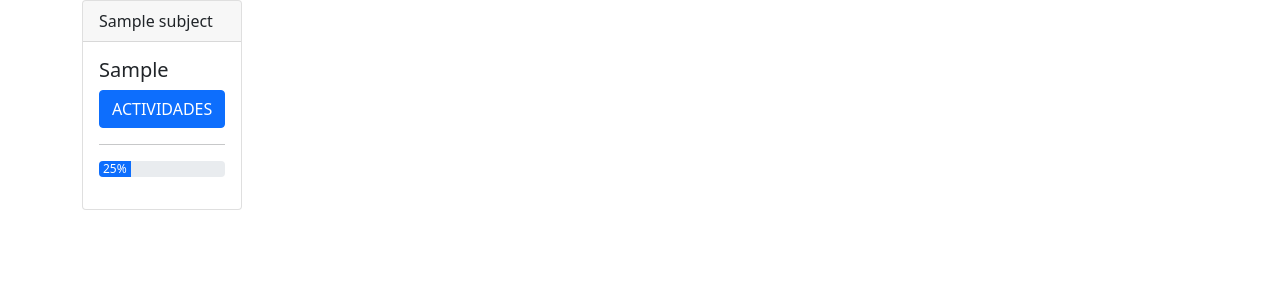
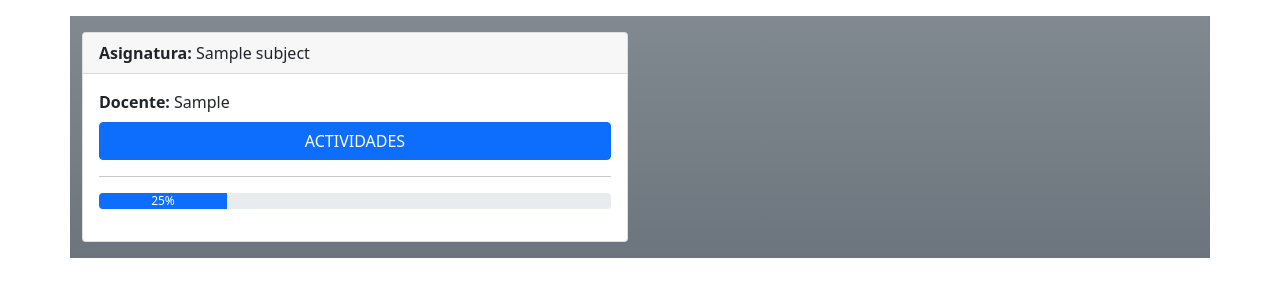
Before and after one commit to JohamSMC/final-project-electiva3, a Django app: page /index/ in a window 1280 px wide. Shown: the top 300 px of the page. Run offline with Django 3.2, Linux system fonts and the light colour scheme; tables that the repository leaves empty hold one stand-in row (values such as "Sample post").

Commit message:
[feat] details css and parse data from database in template

```diff
--- a/academicActivitiesManager/subjects/templates/subjects/index.html
+++ b/academicActivitiesManager/subjects/templates/subjects/index.html
@@ -32,16 +32,17 @@
   <!-- End notification_area -->
         {% if subjects %}
 
-          <div class="container">
-            <div class="row row-cols-auto">
+          <div class="container bg-secondary bg-gradient">
+            <div class="row row-cols-sm-md-12 row-cols-lg-2 my-3">
+
           {% for subject in subjects %}
-              <div class="col">
+              <div class="my-3">
                   <div class="card">
-                    <div class="card-header">{{subject.name}}</div>
+                    <div class="card-header"><strong>Asignatura: </strong>{{subject.name}}</div>
                     <div class="card-body">
-                      <h5 class="card-title">{{subject.teacher}}</h5>
+                      <p class="card-title"><strong>Docente: </strong>{{subject.teacher}}</p>
                       <p class="card-text">
-                        <button class="btn btn-primary" type="button" data-bs-toggle="collapse" data-bs-target="#subject-{{subject.id_subject}}"
+                        <button class="btn btn-primary col-12" type="button" data-bs-toggle="collapse" data-bs-target="#subject-{{subject.id_subject}}"
                           aria-expanded="false" aria-controls="subject-{{subject.id_subject}}">
                           ACTIVIDADES
                         </button>
@@ -65,22 +66,28 @@
                                       <div id="flush-{{activity.id_activity}}" class="accordion-collapse collapse" aria-labelledby="flush-{{activity.id_activity}}"
                                         data-bs-parent="#accordion-{{activity.id_activity}}">
                                         <div class="accordion-body">
-                                          <div class="row">
-                                            <div class="col">
-                                              <div class="input-group mb-3">
+                                        <form action="/finish_activity/{{activity.id_activity}}" method="post">
+                                        {% csrf_token %}
+                                          <div class="row my-2">
+                                              <div class="input-group col-12">
                                                 <span class="input-group-text">Fecha Entrega</span>
-                                                <input type="date">
+                                                <input type="date" class="form-control" value="{{activity.date_finished|date:"Y-m-d"}}" name="date_finished">
                                               </div>
-                                            </div>
-                                            <div class="col">
-                                              <div class="input-group mb-3">
+                                          </div>
+                                          <div class="row my-2">
+                                              <div class="input-group col-12">
                                                 <span class="input-group-text">NOTA</span>
-                                                <input type="number" min="0" max="5" step="0.1" value="3.0">
+                                                <input type="number" class="form-control" min="0,0" max="5,0" step="0,1" value="{{activity.grade|cut:","}}" name="grade">
                                               </div>
-                                            </div>
+                                          </div>
+                                          <div class="row my-2">
+                                          <div class="input-group col-12">
+                                              <input type="submit" class="form-control btn btn-success mb-3" value ="Terminar" >
+                                          </div>
                                           </div>
                                         </div>
                                       </div>
+                                      </form>
                                     </div>
 
                                   </div>
@@ -97,7 +104,6 @@
                       </p>
                     </div>
                   </div>
-
               </div>
           {% endfor %}
             </div>
--- a/academicActivitiesManager/subjects/urls.py
+++ b/academicActivitiesManager/subjects/urls.py
@@ -4,4 +4,5 @@ from subjects import views
 
 urlpatterns = [
     path('index/', views.index, name="index"),
+    path('finish_activity/<str:id_activity>', views.update_activity, name="finish_activity"),
 ]
--- a/academicActivitiesManager/subjects/views.py
+++ b/academicActivitiesManager/subjects/views.py
@@ -1,4 +1,4 @@
-from django.shortcuts import render
+from django.shortcuts import redirect, render
 
 from .models import Activity, Subject, TypeActivity
 
@@ -13,3 +13,13 @@ def index(request):
         'type_activities': all_type_activities
     }
     return render(request, 'subjects/index.html', context)
+
+
+def update_activity(request, id_activity):
+    name_grade = request.POST['grade']
+    name_date_finished = request.POST['date_finished']
+    print('ID_ACTIVITY', id_activity)
+    print('NAME_GRADE', name_grade)
+    print('name_date_finished', name_date_finished)
+
+    return redirect("index")
```
